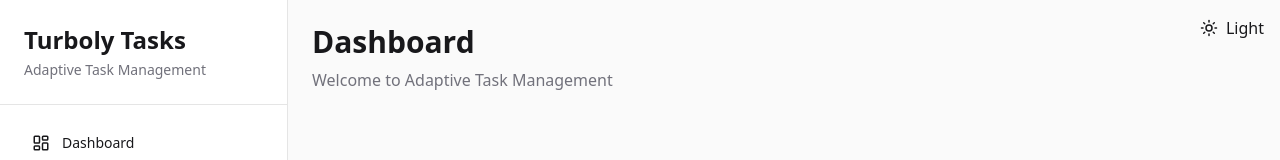
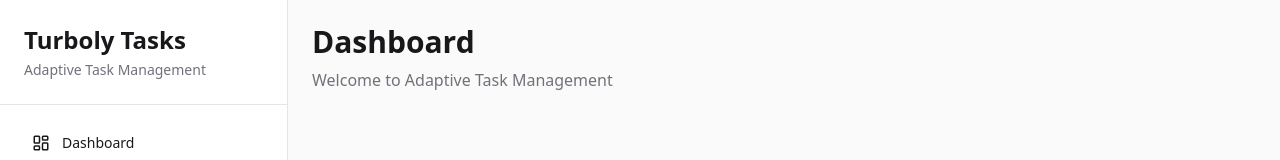
Before and after one commit to kelvintryanto/Adaptive-Task-Management-Web-Application, a Next.js app: page /dashboard in a window 1280 px wide. Shown: the top 160 px of the page. Built offline with nearby package versions, Linux system fonts and the light colour scheme.

Commit message:
feat: hidden for tablet light and dark theme button

```diff
--- a/components/navigation/mobile-bottom-nav.tsx
+++ b/components/navigation/mobile-bottom-nav.tsx
@@ -50,7 +50,7 @@ export function MobileBottomNav() {
         </div>
       </nav>
 
-      <div className="fixed top-2 right-4 z-50">
+      <div className="fixed top-2 right-4 z-50 md:hidden">
         <ThemeToggle withText />
       </div>
     </div>
```
